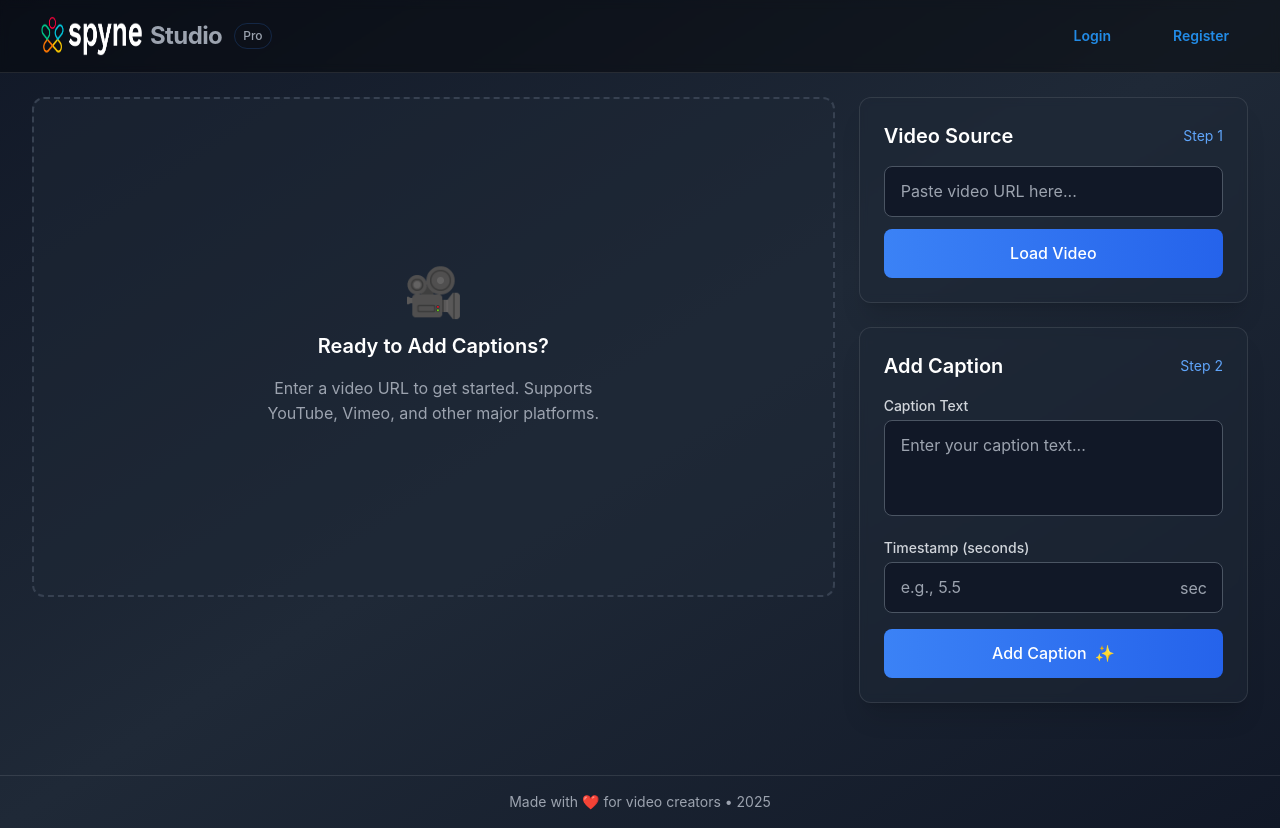
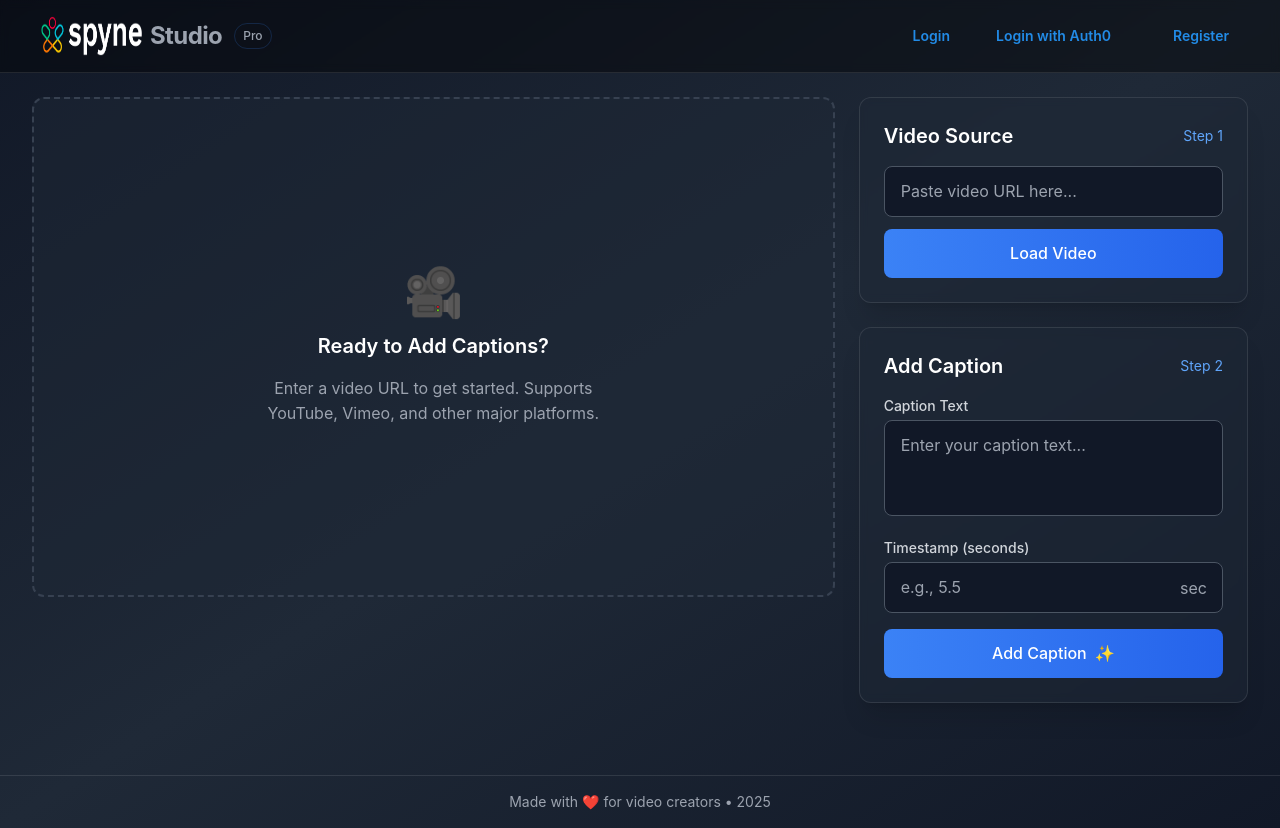
Before and after one commit to IkhlasGadagin/video-caption, a React (Vite) app: page / in a window 1280 px wide. Built offline with nearby package versions, Linux system fonts and the light colour scheme; no server answers.

Commit message:
the Auth0 hass been configured for the Login

```diff
--- a/package.json
+++ b/package.json
@@ -10,6 +10,7 @@
     "preview": "vite preview"
   },
   "dependencies": {
+    "@auth0/auth0-react": "^2.3.0",
     "@mantine/core": "^7.17.0",
     "@mantine/hooks": "^7.17.0",
     "@mui/icons-material": "^6.4.6",
--- a/src/components/Login.jsx
+++ b/src/components/Login.jsx
@@ -5,6 +5,7 @@ import '@mantine/core/styles.css';
 import axios from "axios";
 import { useSnackbar } from "notistack";
 import { storeToken, getToken, removeToken } from '../Services/Services/LocalStorageServices';
+import { useAuth0 } from "@auth0/auth0-react";
 
 function Login() {
   const [opened, { open, close }] = useDisclosure(false);
@@ -16,6 +17,7 @@ function Login() {
     username: '',
   });
   const [loading, setLoading] = useState(false);
+  const { loginWithRedirect, isAuthenticated, user, logout } = useAuth0();
 
   useEffect(() => {
     const { access_token } = getToken();
@@ -91,15 +93,35 @@ function Login() {
       [event.target.name]: event.target.value,
     });
   };
+console.log(isAuthenticated, user);
 
   return (
     <>
-      {isLoggedIn ? (
-        <Button variant="subtle" onClick={handleLogout} className="text-gray-400 hover:text-blue-400">
-          {loading ? "Loading..." : "Logout"}
-        </Button>
+      {isLoggedIn || isAuthenticated ? (
+        <div className="flex gap-2">
+          {isAuthenticated && <span>Welcome, {user?.name}</span>}
+          <Button
+            variant="subtle"
+            onClick={isAuthenticated ? () => logout() : handleLogout}
+            className="text-gray-400 hover:text-blue-400"
+          >
+            {loading ? "Loading..." : "Logout"}
+          </Button>
+        </div>
       ) : (
         <>
+          <div className="flex gap-2">
+            <Button variant="subtle" onClick={open} className="text-gray-400 hover:text-blue-400">
+              Login
+            </Button>
+            <Button
+              variant="subtle"
+              onClick={() => loginWithRedirect()}
+              className="text-gray-400 hover:text-blue-400"
+            >
+              Login with Auth0
+            </Button>
+          </div>
           <Modal opened={opened} onClose={close} title="Login" centered size="md">
             <form onSubmit={handleSubmit}>
               <Stack spacing="md">
@@ -133,10 +155,6 @@ function Login() {
               </Stack>
             </form>
           </Modal>
-
-          <Button variant="subtle" onClick={open} className="text-gray-400 hover:text-blue-400">
-            Login
-          </Button>
         </>
       )}
     </>
--- a/src/main.jsx
+++ b/src/main.jsx
@@ -5,6 +5,7 @@ import App from './App.jsx'
 import { SnackbarProvider } from 'notistack'
 import { MantineProvider, createTheme } from '@mantine/core'
 import '@mantine/core/styles.css';
+import { Auth0Provider } from '@auth0/auth0-react';
 
 const theme = createTheme({
   primaryColor: 'blue',
@@ -15,7 +16,15 @@ createRoot(document.getElementById('root')).render(
   <StrictMode>
     <SnackbarProvider maxSnack={3}>
       <MantineProvider theme={theme}>
-        <App />
+        <Auth0Provider
+          domain="dev-74ceq0ug4guzottn.us.auth0.com"
+          clientId="g2iyqpRtD3AvnPYvs3e0774RXNBX8UZ6"
+          authorizationParams={{
+            redirect_uri: window.location.origin
+          }}
+        >
+          <App />
+        </Auth0Provider>
       </MantineProvider>
     </SnackbarProvider>
   </StrictMode>,
```
Also changed, not shown: 1 other file (tests, documents, lock files or other folders).
